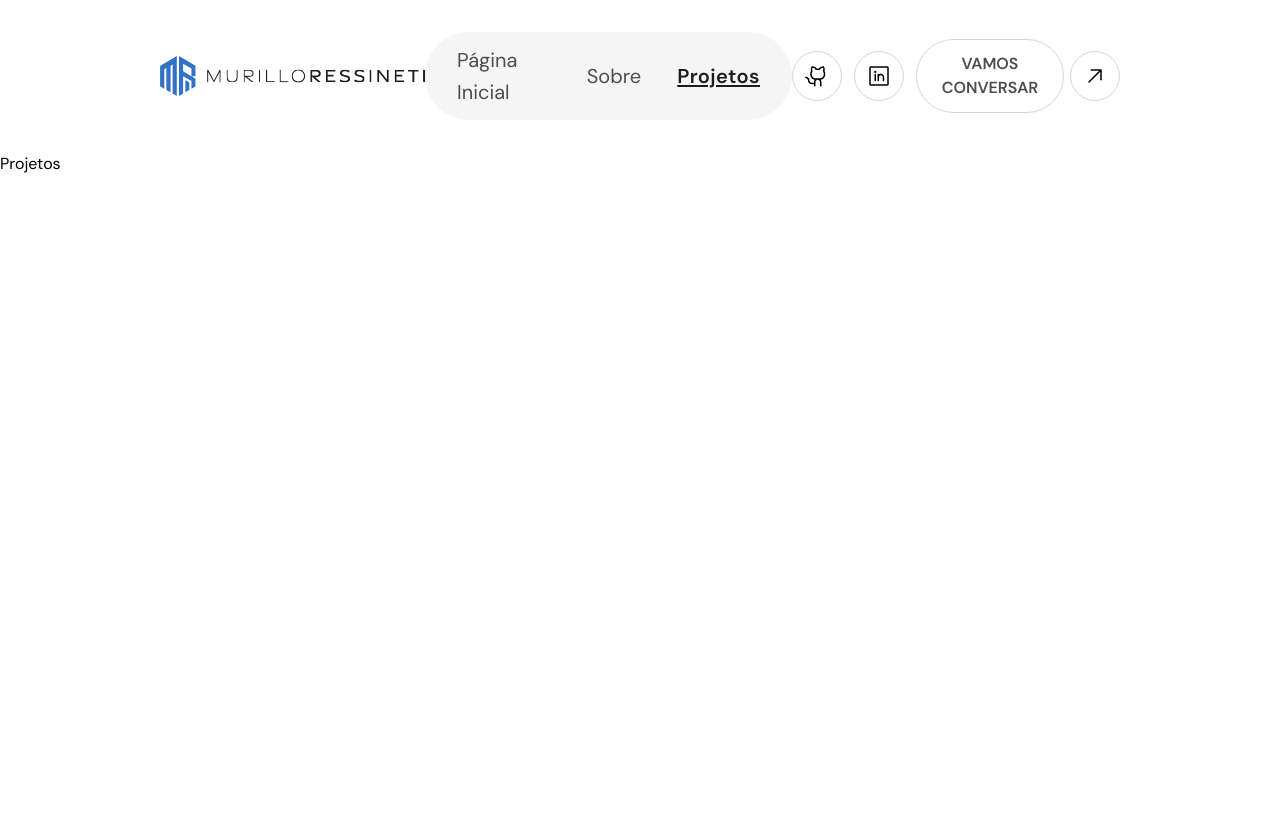
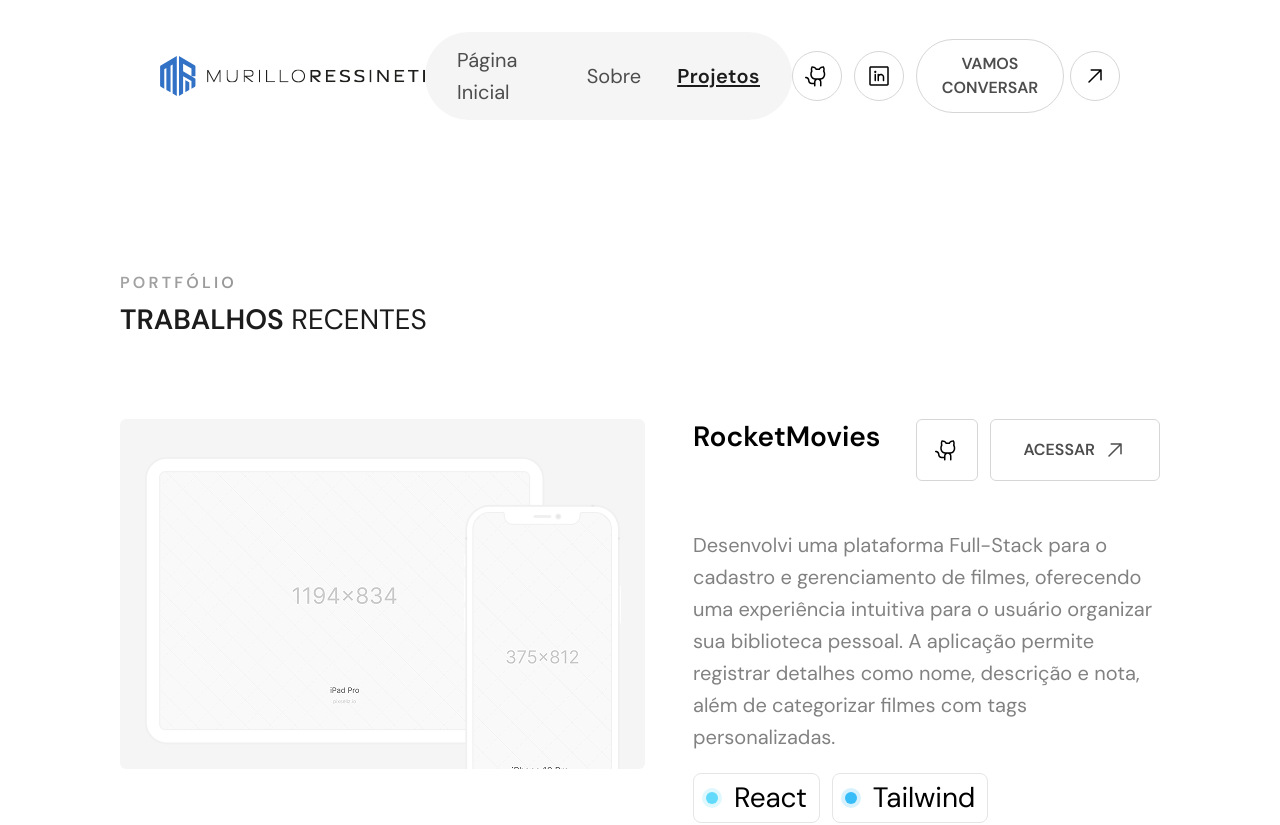
Before and after one commit to murilloressineti/my-portfolio-2.0, a React (Vite) app: page /projetos in a window 1280 px wide. Shown: the top 825 px of the page. Built offline with nearby package versions, Linux system fonts and the light colour scheme.

Commit message:
feat: Creating the Projects page

```diff
--- a/src/components/layout/ctaSection.tsx
+++ b/src/components/layout/ctaSection.tsx
@@ -43,7 +43,7 @@ export default function CTASection() {
               Entre em contato
               <Icon
                 svg={ArrowUpRight}
-                animate={true}
+                animate="rotate"
                 className="fill-neutral-white group-hover:fill-black"
               />
             </Button>
@@ -55,8 +55,8 @@ export default function CTASection() {
               Baixar currículo
               <Icon
                 svg={Download}
-                animate={false}
-                className="fill-neutral-white group-hover:fill-black transition-all duration-300 group-hover:translate-y-1"
+                animate="down"
+                className="fill-neutral-white group-hover:fill-black"
               />
             </Button>
           </div>
--- a/src/components/projects/projectCard.tsx
+++ b/src/components/projects/projectCard.tsx
@@ -75,9 +75,15 @@ export default function ProjectCard({
               : "flex-col md:flex-row md:justify-between md:items-start",
           )}
         >
-          <Text variant="h3" as="h3" className="flex-1">
-            {title}
-          </Text>
+          <div onClick={handleNavigate}>
+            <Text
+              variant="h3"
+              as="h3"
+              className="hover:text-brand-primary transition-all duration-300 flex-1 cursor-pointer"
+            >
+              {title}
+            </Text>
+          </div>
 
           <div className="flex gap-3 shrink-0">
             {githubUrl && (
--- a/src/components/ui/icon.tsx
+++ b/src/components/ui/icon.tsx
@@ -1,17 +1,21 @@
 import React from "react";
 import { cva, type VariantProps } from "class-variance-authority";
 
-export const iconVariants = cva("transition-all duration-300 ease-in-out", {
-  variants: {
-    animate: {
-      false: "",
-      true: "group-hover:rotate-45",
+export const iconVariants = cva(
+  "transition-all duration-300 ease-in-out w-6 h-6",
+  {
+    variants: {
+      animate: {
+        none: "",
+        rotate: "group-hover:rotate-45",
+        down: "group-hover:translate-y-1",
+      },
+    },
+    defaultVariants: {
+      animate: "none",
     },
   },
-  defaultVariants: {
-    animate: false,
-  },
-});
+);
 
 interface IconProps
   extends React.ComponentProps<"svg">, VariantProps<typeof iconVariants> {
--- a/src/constants/projects.ts
+++ b/src/constants/projects.ts
@@ -42,4 +42,30 @@ export const projects: Project[] = [
     contribution: "-",
     challenge: "-",
   },
+  {
+    id: "sorteador-de-numeros",
+    title: "Sorteador de Números",
+    description:
+      "Este projeto é um sorteador de números interativo que oferece ao usuário controle total sobre a aleatoriedade. Permite definir um intervalo numérico personalizado, escolher a quantidade de números a serem sorteados e decidir se deseja incluir ou excluir números repetidos. ",
+    imageSrc: ThumbImg,
+    githubUrl: "https://github.com/murilloressineti",
+    deployUrl: "https://www.google.com/",
+    techs: ["react", "tailwind", "typescript", "figma"],
+    functions: "-",
+    contribution: "-",
+    challenge: "-",
+  },
+  {
+    id: "landing-page",
+    title: "Landing Page - Clube de Assinatura de Livros",
+    description:
+      "Landing page responsiva e visualmente atraente para um clube de assinatura de livros. O objetivo foi criar uma experiência informativa e envolvente, destacando o produto e capturando a atenção do visitante.",
+    imageSrc: ThumbImg,
+    githubUrl: "https://github.com/murilloressineti",
+    deployUrl: "https://www.google.com/",
+    techs: ["react", "tailwind", "typescript", "figma"],
+    functions: "-",
+    contribution: "-",
+    challenge: "-",
+  },
 ];
--- a/src/pages/Home.tsx
+++ b/src/pages/Home.tsx
@@ -97,7 +97,8 @@ export default function Home() {
             className="justify-center md:w-fit"
             onClick={() => navigate("/sobre")}
           >
-            Conheça minha trajetória <Icon svg={ArrowUpRight} animate={true} />
+            Conheça minha trajetória{" "}
+            <Icon svg={ArrowUpRight} animate="rotate" />
           </Button>
         </div>
       </Section>
@@ -157,20 +158,12 @@ export default function Home() {
 
           {/* ProjectCard */}
           <div className="flex flex-col w-full overflow-hidden gap-12">
-            {projects.map((project, index) => (
+            {projects.slice(0, 2).map((project, index, array) => (
               <React.Fragment key={project.id}>
-                <ProjectCard
-                  id={project.id}
-                  title={project.title}
-                  description={project.description}
-                  imageSrc={project.imageSrc}
-                  githubUrl={project.githubUrl}
-                  deployUrl={project.deployUrl}
-                  techs={project.techs as any}
-                />
+                <ProjectCard {...project} techs={project.techs as any} />
 
                 {/* Linha divisória, exceto após o último item */}
-                {index < projects.length - 1 && (
+                {index < array.length - 1 && (
                   <hr className="border-border-default" />
                 )}
               </React.Fragment>
@@ -185,7 +178,7 @@ export default function Home() {
               className="justify-center md:w-fit"
               onClick={() => navigate("/projetos")}
             >
-              Ver todos os projetos <Icon svg={ArrowUpRight} animate={true} />
+              Ver todos os projetos <Icon svg={ArrowUpRight} animate="rotate" />
             </Button>
           </div>
         </div>
--- a/src/pages/Projects.tsx
+++ b/src/pages/Projects.tsx
@@ -1,7 +1,69 @@
+import React, { useState } from "react";
+import { Section, CTASection } from "../components/layout";
+import { Button, Text, Icon } from "../components/ui";
+import { ProjectCard } from "../components/projects";
+import { projects } from "../constants/projects";
+import ArrowDown from "../assets/icons/arrow-down.svg?react";
+
 export default function Projects() {
+  // Estado para controlar quantos projetos mostrar (começa com 3)
+  const [visibleCount, setVisibleCount] = useState(3);
+
+  // Função para carregar mais 3 projetos
+  const handleShowMore = () => {
+    setVisibleCount((prevCount) => prevCount + 3);
+  };
+
+  // Verifica se ainda existem projetos para mostrar
+  const hasMoreProjects = visibleCount < projects.length;
+
   return (
-    <div>
-      Projetos
-    </div>
-  )
+    <main>
+      <Section>
+        <div className="flex flex-col gap-2 mb-20">
+          <Text
+            variant="headline-medium"
+            className="uppercase text-gradient-gray"
+          >
+            Portfólio
+          </Text>
+          <Text
+            variant="h3"
+            className="text-text-primary uppercase font-normal"
+          >
+            <strong className="font-semibold">Trabalhos</strong> recentes
+          </Text>
+        </div>
+
+        <div className="flex flex-col w-full overflow-hidden gap-12">
+          {projects.slice(0, visibleCount).map((project, index, array) => (
+            <React.Fragment key={project.id}>
+              <ProjectCard {...project} techs={project.techs as any} />
+
+              {/* Linha divisória dinâmica */}
+              {index < array.length - 1 && (
+                <hr className="border-border-default" />
+              )}
+            </React.Fragment>
+          ))}
+        </div>
+
+        {hasMoreProjects && (
+          <div className="flex items-center justify-center mt-20">
+            <Button
+              variant="quaternary"
+              shape="rectangular"
+              className="justify-center md:w-fit"
+              onClick={handleShowMore}
+            >
+              Mostrar mais <Icon svg={ArrowDown} animate="down" />
+            </Button>
+          </div>
+        )}
+      </Section>
+
+      {/* Footer CTA Section */}
+      <CTASection />
+    </main>
+  );
 }
```
Also changed, not shown: src/assets/icons/arrow-down.svg (added).
